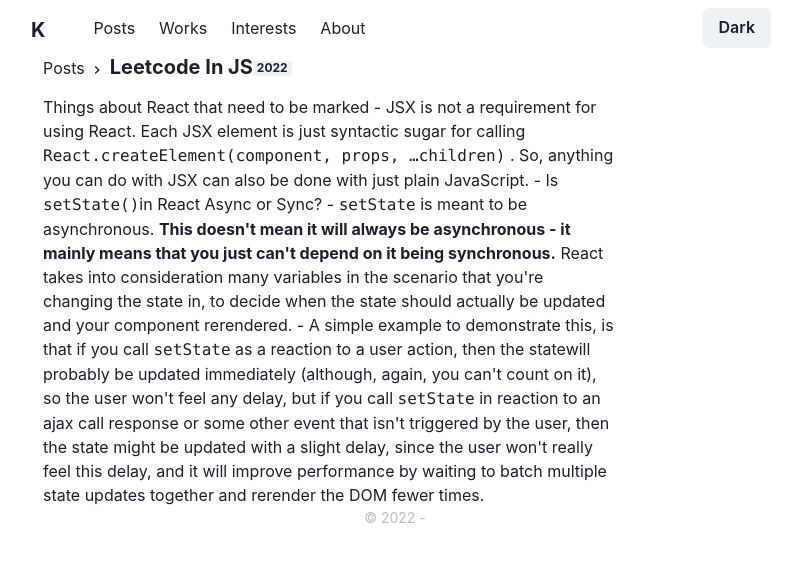
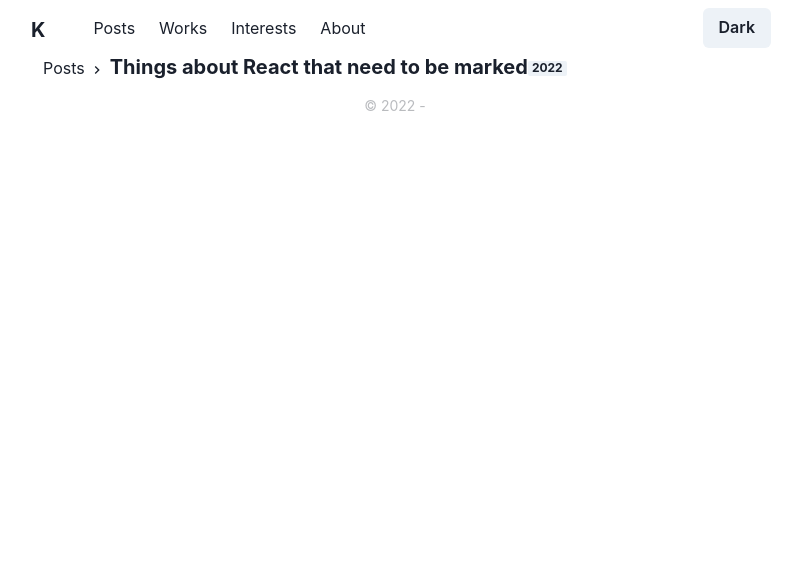
Before and after one commit to gejin19991214/portfolio, a Next.js app: page /posts/thingsAboutReact in a window 1280 px wide. Shown: the top 562 px of the page, without its empty margins (245-1047 px from the left). Built offline with nearby package versions, Linux system fonts and the light colour scheme.

Commit message:
add posts

```diff
--- a/pages/posts/thingsAboutReact.js
+++ b/pages/posts/thingsAboutReact.js
@@ -4,26 +4,27 @@ import { Badge, Container } from "@chakra-ui/react";
 import { Title } from "../../components/post-format";
 import ReactMarkdwon from "react-markdown";
 
+
 const thingsAboutReact = () => {
   return (
     <Layout title="thingsAboutReact">
       <Container align="left">
         <Title>
-          Leetcode In JS
+            Things about React that need to be marked
           <Badge>2022</Badge>
         </Title>
       </Container>
       <Container align="left">
-      <ReactMarkdwon>
-        ## Things about React that need to be marked
-        - JSX is not a requirement for using React. Each JSX element is just syntactic sugar for calling `React.createElement(component, props, …children)` . So, anything you can do with JSX can also be done with just plain JavaScript.
-        - Is `setState()`in React Async or Sync?
+      <ReactMarkdwon source="
+        ## Things about React that need to be marked \n
+        - JSX is not a requirement for using React. Each JSX element is just syntactic sugar for calling `React.createElement(component, props, …children)` . So, anything you can do with JSX can also be done with just plain JavaScript. \n
+        - Is `setState()`in React Async or Sync? \n
             - `setState` is meant to be asynchronous. **This doesn&apos;t mean it will always be asynchronous - it mainly means that you just can&apos;t depend on it being synchronous.** React takes into consideration many variables in the
-        scenario that you&apos;re changing the state in, to decide when the state should actually be updated and your component rerendered.
+        scenario that you&apos;re changing the state in, to decide when the state should actually be updated and your component rerendered. \n
             - A simple example to demonstrate this, is that if you call `setState` as a reaction to a user action, then the statewill probably be updated immediately (although, again, you can&apos;t count on it), so the user
         won&apos;t feel any delay, but if you call `setState` in reaction to an ajax call response or some other event that isn&apos;t triggered by the user, then the state might be updated with a slight delay, since the user won&apos;t really feel this delay, and it will improve performance by waiting to batch multiple state updates together and rerender the DOM
         fewer times.
-      </ReactMarkdwon>
+      "/>
       </Container>
     </Layout>
   );
```
